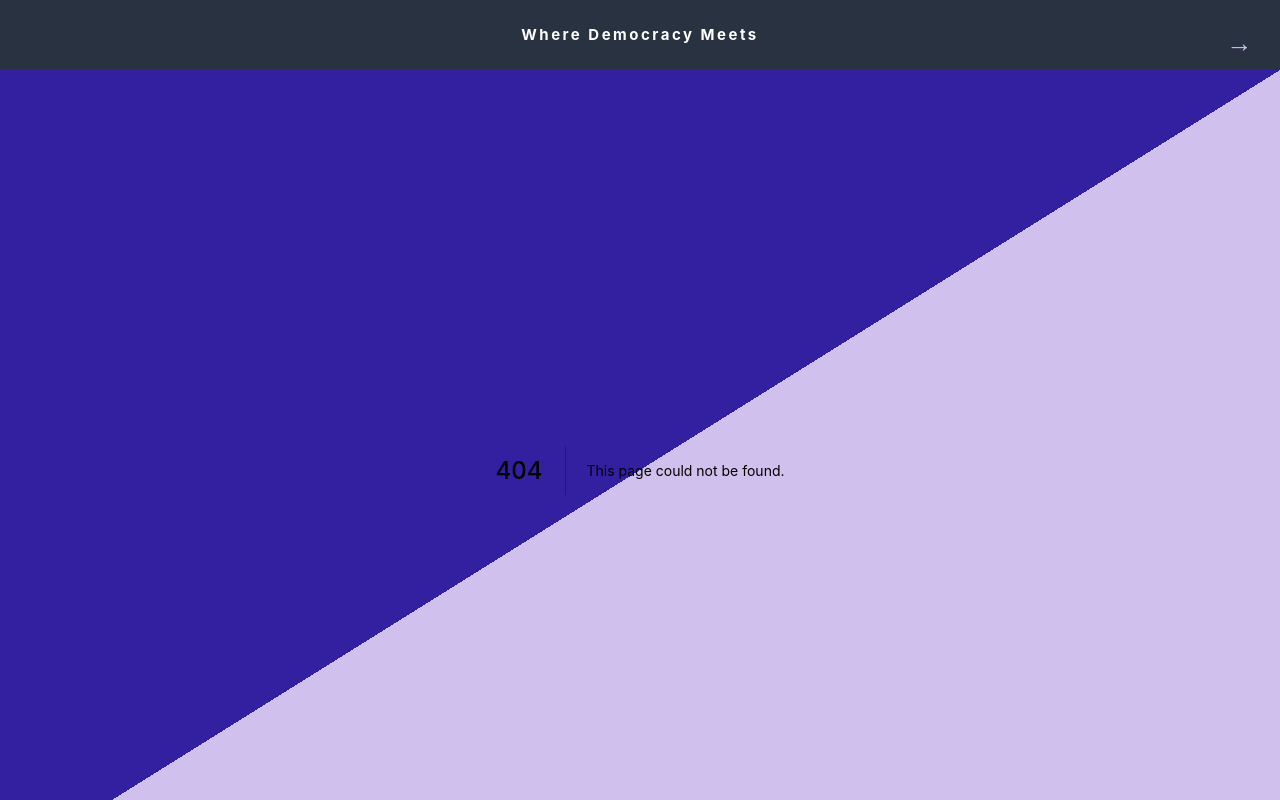
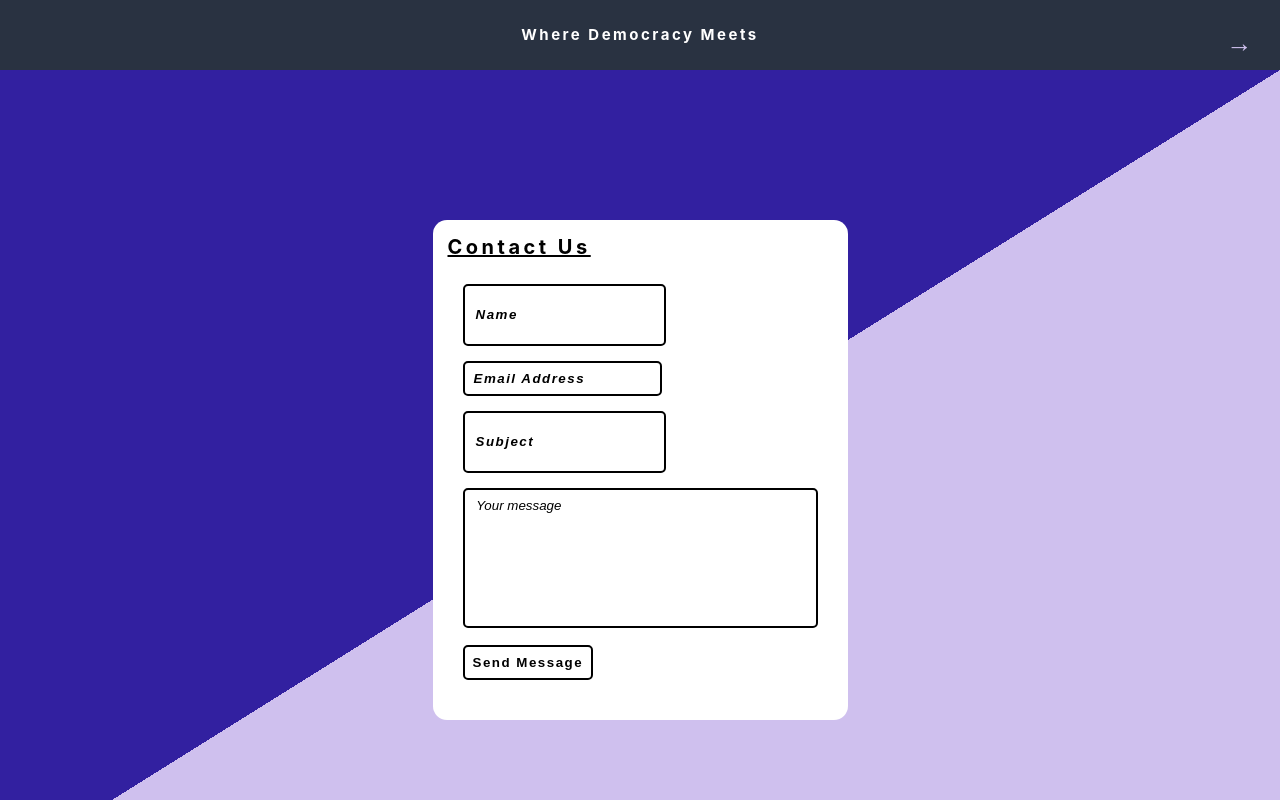
Before and after one commit to aaspinwall/collab, a Next.js app in the folder frontend/: page /contact in a window 1280 px wide. Before the commit this address had no page. Shown: the top 800 px of the page. Built offline with nearby package versions, Linux system fonts and the light colour scheme; no server answers.

Commit message:
Basic 404 + Contact Set Up

```diff
--- /dev/null
+++ b/frontend/components/contact/index.jsx
@@ -0,0 +1,142 @@
+import React from "react";
+import emailjs from "emailjs-com";
+import styled from "styled-components";
+const SERVICE_ID = process.env.NEXT_PUBLIC_SERVICE_ID;
+const USER_ID = process.env.NEXT_PUBLIC_USER_ID;
+
+console.log(SERVICE_ID, USER_ID);
+
+export default function ContactForm() {
+  const [emailStatus, setEmailStatus] = React.useState(false);
+
+  // const h = window.innerHeight;
+  function sendEmail(e) {
+    e.preventDefault();
+    emailjs
+      .sendForm(`${SERVICE_ID}`, "template_pofehym", e.target, `${USER_ID}`)
+      .then(
+        (result) => {
+          console.log(result.text);
+          setEmailStatus(true);
+        },
+        (error) => {
+          console.log(error.text);
+        }
+      );
+
+    e.target.reset();
+  }
+
+  return (
+    <Wrapper>
+      <Title>Contact Us</Title>
+      <Form id="contact" className="contact-form" onSubmit={sendEmail}>
+        <div>
+          <Elem>
+            <Input type="text" placeholder="Name" name="name" />
+          </Elem>
+          <Elem>
+            <Input type="email" placeholder="Email Address" name="email" />
+          </Elem>
+          <Elem>
+            <Input type="text" placeholder="Subject" name="subject" />
+          </Elem>
+          <Elem>
+            <Text
+              id=""
+              cols="40"
+              rows="8"
+              placeholder=" Your message"
+              name="message"
+            ></Text>
+          </Elem>
+          <div>
+            <Send type="submit" value="Send Message"></Send>
+          </div>
+        </div>
+        {emailStatus && <p>Thanks for reaching out!</p>}
+      </Form>
+    </Wrapper>
+  );
+}
+
+const Wrapper = styled.div`
+  margin: 150px 25px 25px 25px;
+  padding: 15px;
+  background-color: white;
+  border-radius: 14px;
+`;
+
+const Title = styled.h1`
+  text-decoration: underline;
+  letter-spacing: 3.5px;
+  margin-bottom: 10px;
+  margin-top: 0;
+  @media (min-width: 780px) {
+    /* position: absolute;
+		top: 15px;
+		left: 55px; */
+  }
+`;
+
+const Form = styled.form`
+  display: flex;
+  flex-direction: column;
+  justify-content: center;
+  align-items: center;
+  margin-bottom: 25px;
+`;
+
+const Elem = styled.div`
+  margin: 5px;
+  @media (min-width: 780px) {
+    margin: 15px;
+  }
+`;
+
+const Input = styled.input`
+  background: none;
+  border: 2px solid black;
+  color: black;
+  border-radius: 5px;
+  padding: 8px;
+  font-style: italic;
+  ::placeholder {
+    color: black;
+    font-family: "Montserrat", sans-serif;
+    padding: 1px;
+  }
+  @media (min-width: 780px) {
+  }
+`;
+
+const Text = styled.textarea`
+  background: none;
+  border: 2px solid black;
+  resize: none;
+  color: black;
+  border-radius: 5px;
+  padding: 8px;
+  font-family: "Montserrat", sans-serif;
+
+  ::placeholder {
+    color: black;
+    font-family: "Montserrat", sans-serif;
+  }
+`;
+
+const Send = styled.input`
+  background: none;
+  border: 2px solid black;
+  border-radius: 5px;
+  color: black;
+  margin-left: 4px;
+  padding: 8px;
+  &:active {
+    color: black;
+    background: black;
+  }
+  @media (min-width: 780px) {
+    margin-left: 15px;
+  }
+`;
--- a/frontend/package.json
+++ b/frontend/package.json
@@ -18,6 +18,8 @@
   },
   "dependencies": {
     "@apollo/client": "^3.2.9",
+    "emailjs": "^3.4.0",
+    "emailjs-com": "^2.6.4",
     "graphql": "^15.4.0",
     "next": "10.0.2",
     "react": "17.0.1",
--- /dev/null
+++ b/frontend/pages/contact.jsx
@@ -0,0 +1,9 @@
+import ContactForm from "../components/contact";
+
+export default function Contact() {
+  return (
+    <>
+      <ContactForm />
+    </>
+  );
+}
```
Also changed, not shown: frontend/pages/404.js (added, +58 -0 lines), 1 other file (tests, documents, lock files or other folders).
